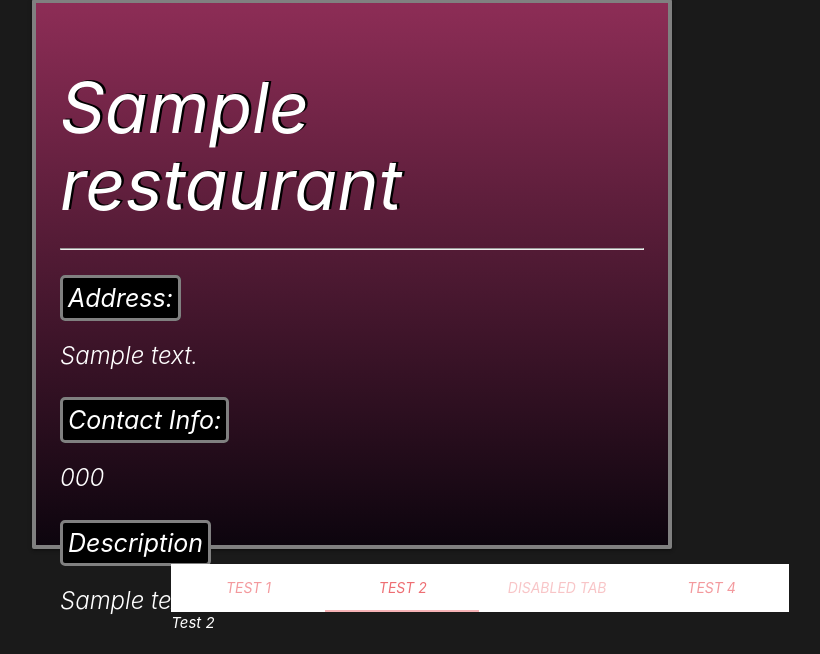
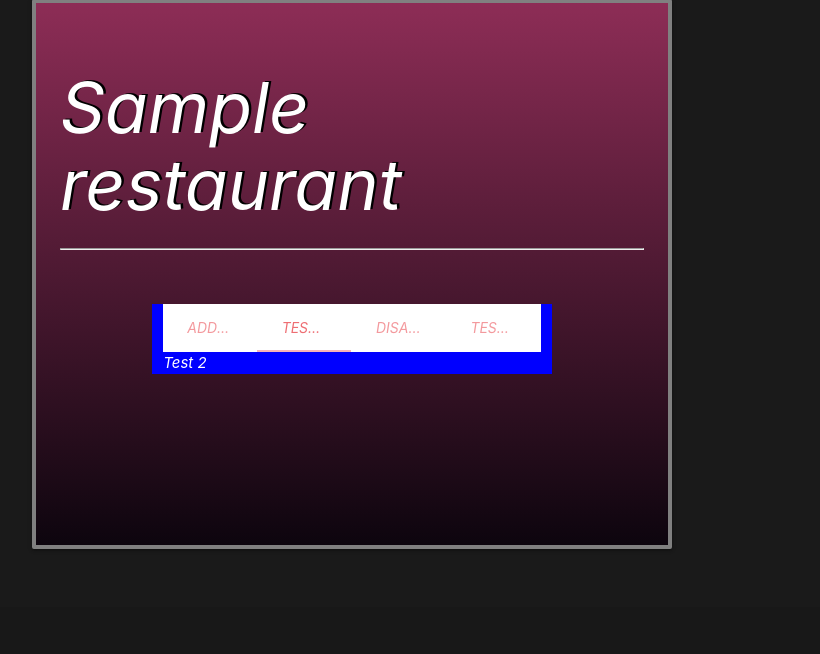
Before and after one commit to tvilla0000/Tasty, a Django app: page /restaurant/ in a window 1280 px wide. Shown: the part 193-847 px from the top of the page, without its empty margins (160-980 px from the left). After the commit the page ends 742 px from the top, so only its background shows below. Run offline with Django 3.2, Linux system fonts and the light colour scheme; tables that the repository leaves empty hold one stand-in row (values such as "Sample post").

Commit message:
update styling

```diff
--- a/main/static/css/style.css
+++ b/main/static/css/style.css
@@ -35,3 +35,12 @@ margin-top: 50px !important;
     font-size: 30px !important;
 }
 }
+
+.tab {
+    font-size: 55px !important;
+}
+
+#tab {
+    width: 50vh !important;
+    background-color: blue !important;
+}
--- a/main/templates/restaurant/restaurant_list.html
+++ b/main/templates/restaurant/restaurant_list.html
@@ -9,30 +9,30 @@
   <div class="card" style="background: linear-gradient(#8d2d56, #0d050e);border: 4px solid gray;height: 550px; width: 50vw">
         <div class="card-content" style="display:inline-block">
           <span class="card-title" style="color: white"><h1 style="font-size: 70px;text-shadow: 2.5px -1.5px black"><i>{{ r.name }}</h1></span><hr style="color: white"><br>
-            <label style="font-size: 25px; color:white;text-shadow:1.5px -.5px black; padding: 5px;border: 3px solid gray;background-color: black;border-radius: 5px;"><i>Address:</i></label><br><br><span class="card-title" style="color: white">{{ r.address }}</span><br>
+            <!-- <label style="font-size: 25px; color:white;text-shadow:1.5px -.5px black; padding: 5px;border: 3px solid gray;background-color: black;border-radius: 5px;"><i>Address:</i></label><br><br><span class="card-title" style="color: white">{{ r.address }}</span><br>
             <label style="font-size: 25px; color:white;text-shadow:1.5px -.5px black; padding: 5px;border: 3px solid gray;background-color: black;border-radius: 5px;">Contact Info:</label><br><br><span class="card-title" style="color: white">{{ r.phone }}</span><br>
-            <label style="font-size: 25px; color:white;text-shadow:1.5px -.5px black; padding: 5px;border: 3px solid gray;background-color: black;border-radius: 5px;">Description</label><br><br><span class="card-title" style="color: white">{{ r.description }}</span>
+            <label style="font-size: 25px; color:white;text-shadow:1.5px -.5px black; padding: 5px;border: 3px solid gray;background-color: black;border-radius: 5px;">Description</label><br><br><span class="card-title" style="color: white">{{ r.description }}</span> -->
           </div>
         </a>
-      </div>
-
-    </div>
-        <div class="row" style="width: 50vw">
+        <div class="row" id="tab">
             <div class="col s12">
               <ul class="tabs">
-                <li class="tab col s3"><a href="#test1">Test 1</a></li>
-                <li class="tab col s3"><a class="active" href="#test2">Test 2</a></li>
-                <li class="tab col s3 disabled"><a href="#test3">Disabled Tab</a></li>
-                <li class="tab col s3"><a href="#test4">Test 4</a></li>
+                <li class="tab col s3"><a href="#test1" class="tab-title">Address</a></li>
+                <li class="tab col s3"><a class="active" href="#test2" class="tab-title">Test 2</a></li>
+                <li class="tab col s3 "><a href="#test3" class="tab-title">Disabled Tab</a></li>
+                <li class="tab col s3"><a href="#test4" class="tab-title"> Test 4</a></li>
               </ul>
             </div>
-            <div id="test1" class="col s12">Test 1</div>
+            <div id="test1" class="col s12">{{r.address}}</div>
             <div id="test2" class="col s12">Test 2</div>
             <div id="test3" class="col s12">Test 3</div>
             <div id="test4" class="col s12">Test 4</div>
           </div>
       </div>
-    </div>
+
+
+      </div>
+  </div>
 
 {% empty %}
 <div class="card">
```
